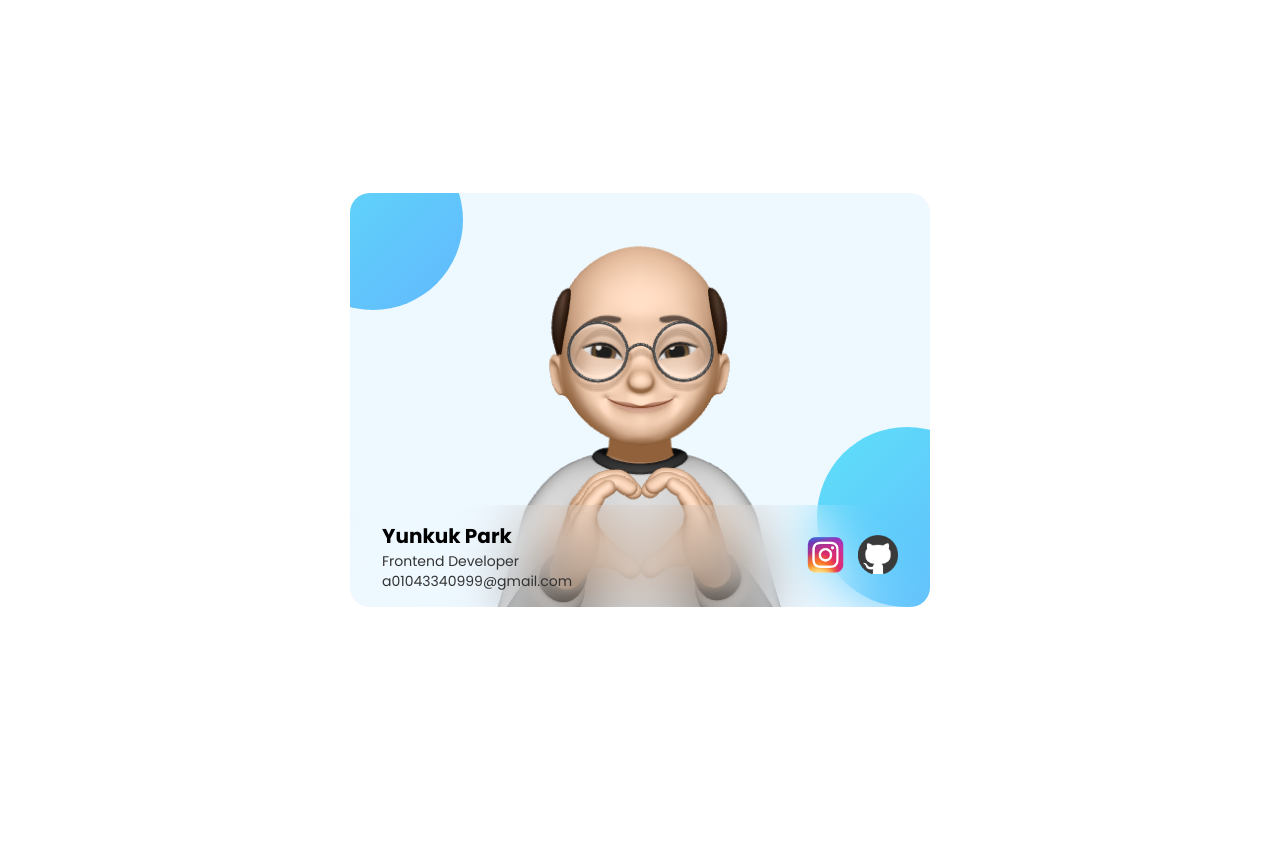
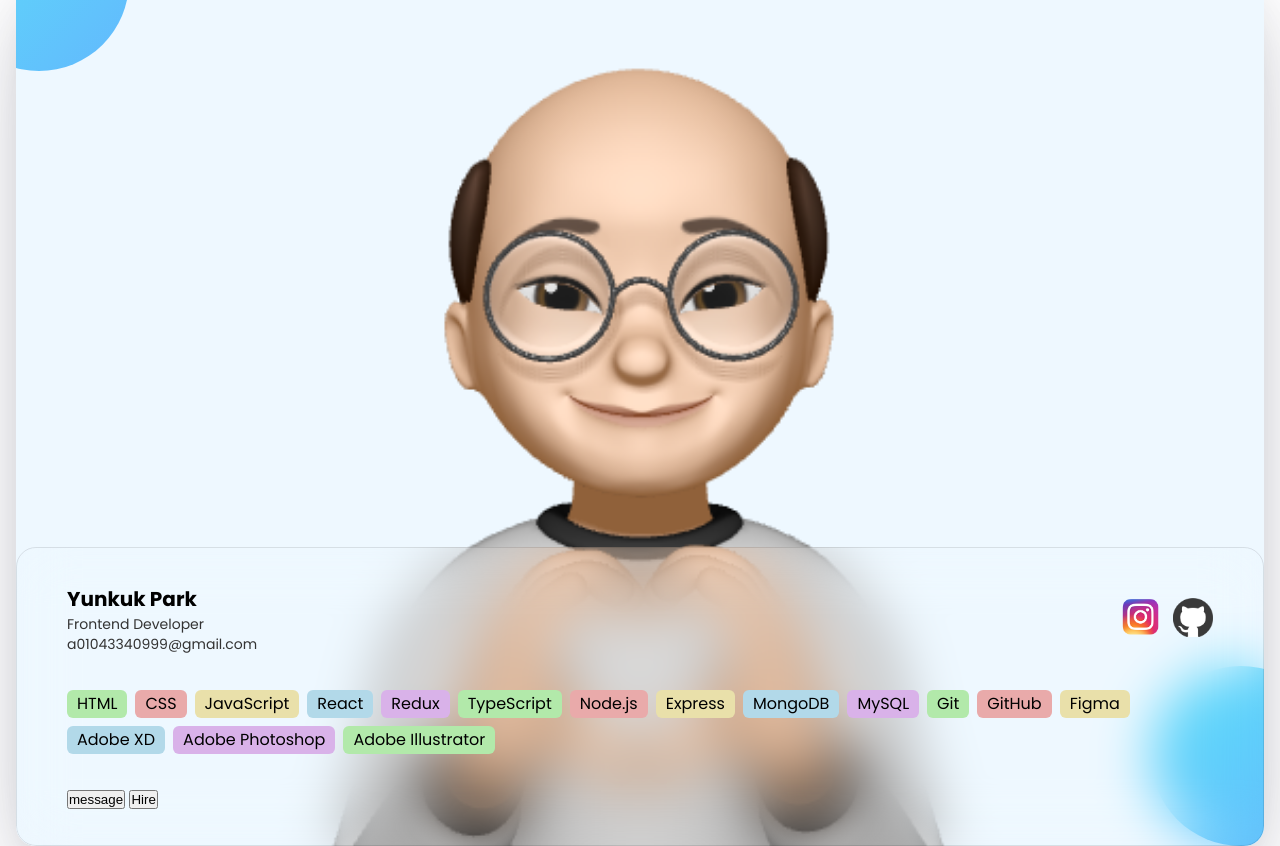
Before and after one commit to YunKukPark/profile-card, a plain HTML site: page index.html in a window 1280 px wide. Before the commit the page ends 800 px from the top, so only its background shows below. Drawn offline with Linux system fonts and the light colour scheme.

Commit message:
💄style: add hidden drawer

```diff
--- a/index.html
+++ b/index.html
@@ -16,7 +16,8 @@
     <div class="container">
       <main class="profile-card">
         <img src="./images/profile.png" alt="yunkukpark" />
-        <div class="profile-drawer">
+        <div class="profile-drawer on">
+          <section class="profile-section">
             <div class="profile-info">
               <h1>Yunkuk Park</h1>
               <p>Frontend Developer</p>
@@ -24,7 +25,9 @@
             </div>
             <ul class="profile-links">
               <li class="link-item">
-              <a href="https://www.instagram.com/seha_park._._" target="_blank"
+                <a
+                  href="https://www.instagram.com/seha_park._._"
+                  target="_blank"
                   ><img src="./images/instagram.png" alt="instagram" />
                 </a>
               </li>
@@ -34,6 +37,31 @@
                 </a>
               </li>
             </ul>
+          </section>
+
+          <ul class="tag-list">
+            <li class="tag-item green">HTML</li>
+            <li class="tag-item red">CSS</li>
+            <li class="tag-item yellow">JavaScript</li>
+            <li class="tag-item blue">React</li>
+            <li class="tag-item purple">Redux</li>
+            <li class="tag-item green">TypeScript</li>
+            <li class="tag-item red">Node.js</li>
+            <li class="tag-item yellow">Express</li>
+            <li class="tag-item blue">MongoDB</li>
+            <li class="tag-item purple">MySQL</li>
+            <li class="tag-item green">Git</li>
+            <li class="tag-item red">GitHub</li>
+            <li class="tag-item yellow">Figma</li>
+            <li class="tag-item blue">Adobe XD</li>
+            <li class="tag-item purple">Adobe Photoshop</li>
+            <li class="tag-item green">Adobe Illustrator</li>
+          </ul>
+
+          <div class="button-wrapper">
+            <button>message</button>
+            <button>Hire</button>
+          </div>
         </div>
       </main>
     </div>
--- a/style.css
+++ b/style.css
@@ -2,6 +2,15 @@
   --yellow-background: #fffdee;
   --red-background: #ffeeee;
   --blue-background: #eef8ff;
+  --yellow-gradient: linear-gradient(135deg, #fbe77d 0%, #f9b75b 100%);
+  --red-gradient: linear-gradient(135deg, #fcb775 0%, #fa817c 100%);
+  --blue-gradient: linear-gradient(135deg, #5ee0f9 0%, #62b8fd 100%);
+  --tag-green: #b2e9aa;
+  --tag-blue: #b2d9e9;
+  --tag-red: #e9aaaa;
+  --tag-yellow: #e9e0aa;
+  --tag-purple: #d9b2e9;
+  --tooltip-size: 30px;
 }
 
 * {
@@ -26,11 +35,14 @@ html {
   display: flex;
   position: relative;
   justify-content: center;
-  width: 580px;
+  width: max(100% - 2em, 360px);
   aspect-ratio: 1.4/1;
   border-radius: 20px;
   overflow: hidden;
   background-color: var(--blue-background);
+  box-shadow: rgba(255, 255, 255, 0.1) 0px 1px 1px 0px inset,
+    rgba(50, 50, 93, 0.25) 0px 50px 100px -20px,
+    rgba(0, 0, 0, 0.3) 0px 30px 60px -30px;
 }
 
 .profile-card::before,
@@ -42,7 +54,7 @@ html {
   width: 180px;
   height: 180px;
   border-radius: 50%;
-  background: linear-gradient(135deg, #5ee0f9 0%, #62b8fd 100%);
+  background: var(--blue-gradient);
 }
 
 .profile-card::after {
@@ -58,13 +70,27 @@ html {
   left: 0;
   width: 100%;
   min-height: 80px;
+  max-height: 142px;
   display: flex;
+  flex-direction: column;
+  gap: 36px;
   z-index: 10;
+  padding: 36px 50px;
+  background-color: rgba(var(--blue-background), 0.37);
+  backdrop-filter: blur(27.5px);
+  border-radius: 20px;
+  border: 0.5px solid rgba(0, 0, 0, 0.1);
+}
+
+.profile-drawer.on {
+  max-height: none;
+  transition: all 0.5s ease-in-out;
+}
+
+.profile-section {
+  display: flex;
   justify-content: space-between;
   align-items: center;
-  padding: 16px 32px;
-  background-color: rgba(var(--blue-background), 0.37);
-  backdrop-filter: blur(27.5px);
 }
 
 .profile-info h1 {
@@ -99,3 +125,35 @@ html {
   height: 100%;
   object-fit: cover;
 }
+
+.tag-list {
+  display: flex;
+  flex-wrap: wrap;
+  gap: 8px;
+}
+
+.tag-item {
+  padding: 6px 10px;
+  background-color: #fff;
+  border-radius: 6px;
+}
+
+.tag-item.green {
+  background-color: var(--tag-green);
+}
+
+.tag-item.blue {
+  background-color: var(--tag-blue);
+}
+
+.tag-item.red {
+  background-color: var(--tag-red);
+}
+
+.tag-item.yellow {
+  background-color: var(--tag-yellow);
+}
+
+.tag-item.purple {
+  background-color: var(--tag-purple);
+}
```
Lines whose indentation alone changed are shown as unchanged.
